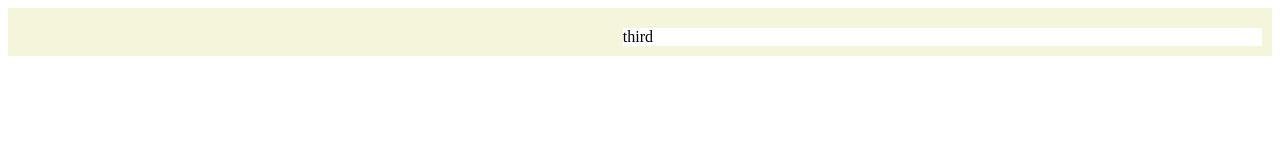
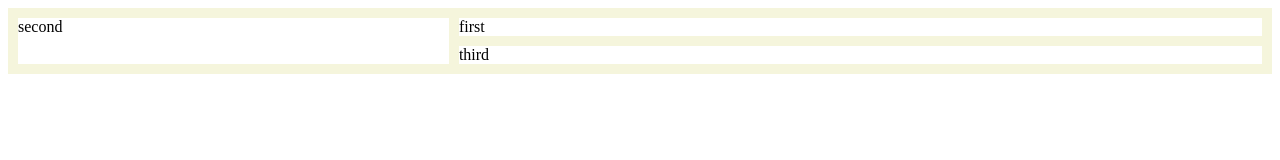
Before and after one commit to knightmoves-schools/028-grid-layout-Kaelonnakaler-create, a website: page index.html in a window 1280 px wide. Drawn offline with Linux system fonts and the light colour scheme.

Commit message:
changed grid container

```diff
--- a/index.html
+++ b/index.html
@@ -6,7 +6,7 @@
     <style>
         .first-item { grid-area: header; }
 
-        .second-item { grid-area: leftnav; }
+        .second-item { grid-area: leftNav; }
 
         .third-item { grid-area: main; }
 
@@ -15,9 +15,8 @@
         .grid-container {
            display: grid;
            grid-template-areas:
-               'header header header header header header'
-               'main main main main main left'
-               'menu footer footer footer footer';
+               'leftNav header header'
+               'leftNav main main';
            gap: 10px;
         }
 
```
